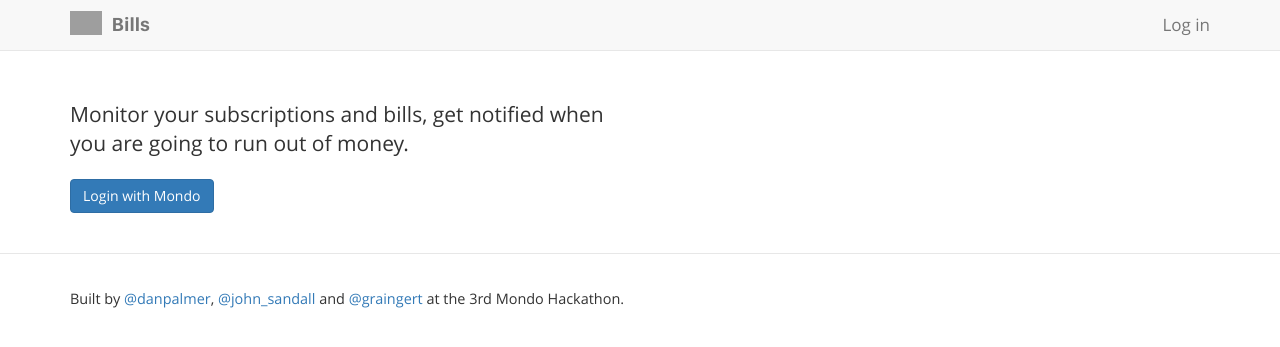
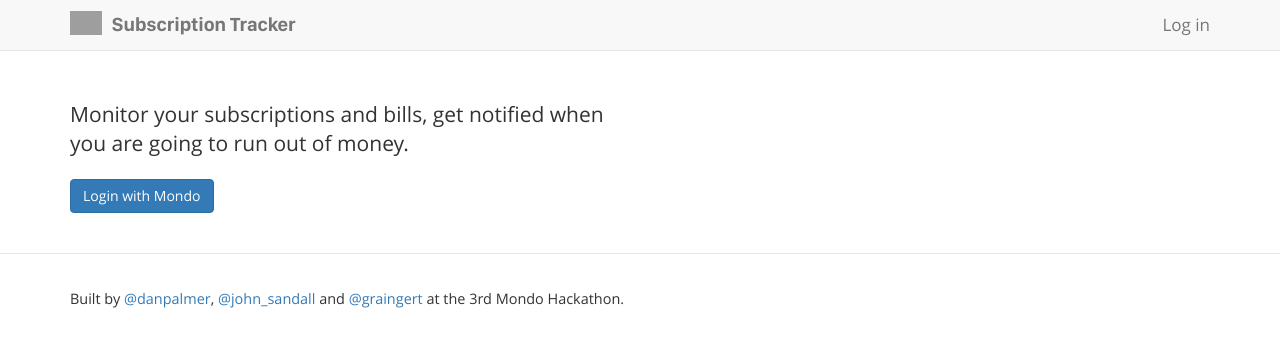
Before and after one commit to danpalmer/mondo-bills, a Django app: page / in a window 1280 px wide. Shown: the top 347 px of the page. Run offline with Django 3.2, Linux system fonts and the light colour scheme; parts of the project's set-up code (start-up, migrations or seed data) failed here and were passed over; some libraries are stand-ins or nearby versions; grey boxes are pictures that could not be loaded.

Commit message:
Let's call this a subscription tracker for now

```diff
--- a/templates/base/_navigation.html
+++ b/templates/base/_navigation.html
@@ -9,7 +9,7 @@
       </button>
       <a class="navbar-brand" href="/">
         <img alt="Brand" src="{{ static("images/mondo.svg") }}">
-        Bills
+        Subscription Tracker
       </a>
     </div>
     <div class="collapse navbar-collapse" id="menu">
```
